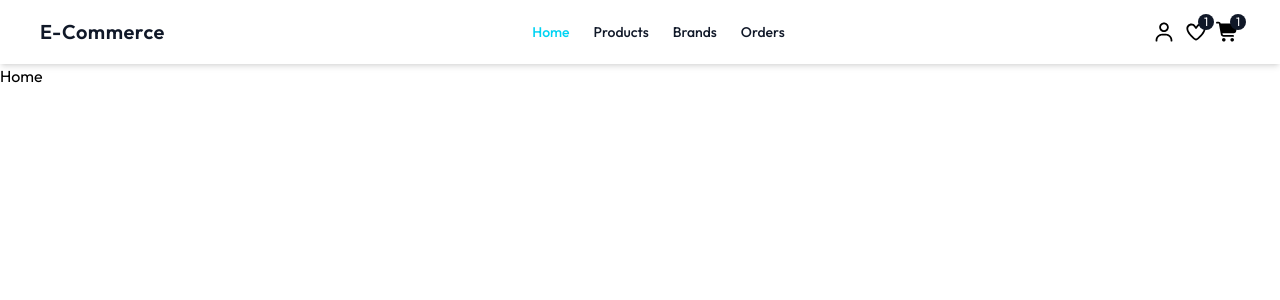
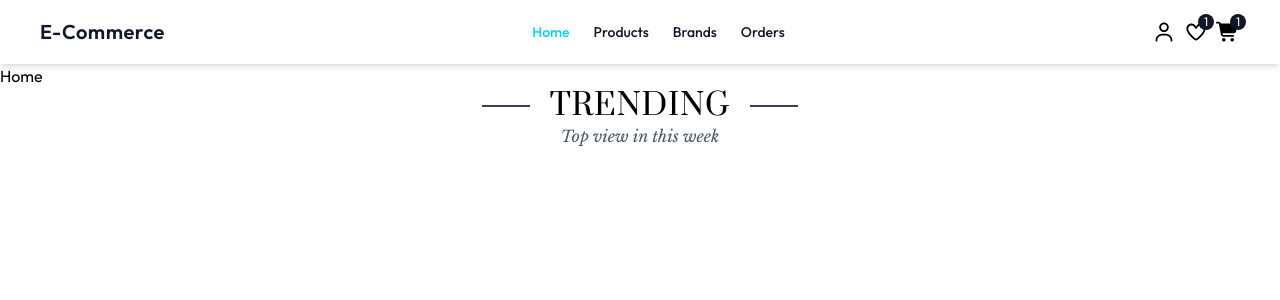
Before and after one commit to Mohammed-A7med/E-commerce, a React (Vite) app: page / in a window 1280 px wide. Shown: the top 300 px of the page. Built offline with nearby package versions, Linux system fonts and the light colour scheme.

Commit message:
feat(Title): create shared Title component with optional subtitle and section divider

```diff
--- a/src/index.css
+++ b/src/index.css
@@ -1,6 +1,12 @@
-@import url("https://fonts.googleapis.com/css2?family=Outfit:wght@100..900&family=Prata&display=swap");
+@import url("https://fonts.googleapis.com/css2?family=Libre+Baskerville:ital,wght@0,400;0,700;1,400&family=Outfit:wght@100..900&family=Prata&display=swap");
 @import "tailwindcss";
 
-* {
+/* Global font */
+body{
   font-family: "Outfit", sans-serif;
 }
+
+@theme {
+  --font-prata: "Prata", serif;
+  --font-libre: "Libre Baskerville", serif;
+}
--- a/src/pages/Home/Home.tsx
+++ b/src/pages/Home/Home.tsx
@@ -1,6 +1,11 @@
+import Title from "../../shared/Ui/Title";
 
 export default function Home() {
   return (
+    <>
+
     <div>Home</div>
+    <Title title="TRENDING" subTitle="Top view in this week"/>
+    </>
   )
 }
--- /dev/null
+++ b/src/shared/Ui/SectionDivider.tsx
@@ -0,0 +1,5 @@
+export default function SectionDivider() {
+  return (
+    <span className="w-8 sm:w-12 h-[1px] sm:h-[2px] bg-gray-700 inline-block mx-2"></span>
+  );
+}
--- /dev/null
+++ b/src/shared/Ui/Title.tsx
@@ -0,0 +1,33 @@
+import SectionDivider from "./SectionDivider";
+
+interface TitleProps {
+  title: string;
+  subTitle?: string;
+  className?: string;
+}
+
+export default function Title({ title, subTitle, className = "" }: TitleProps) {
+  return (
+    <div
+      className={`text-center mb-4 ${className}`}
+      aria-labelledby="section-title"
+    >
+      <div className="flex items-center justify-center gap-2 sm:gap-3">
+        <SectionDivider />
+        <h2
+          id="section-title"
+          className="text-2xl sm:text-3xl font-prata tracking-wide"
+        >
+          {title}
+        </h2>
+        <SectionDivider />
+      </div>
+
+      {subTitle && (
+        <p className="font-libre italic text-gray-600 text-sm sm:text-base">
+          {subTitle}
+        </p>
+      )}
+    </div>
+  );
+}
```
